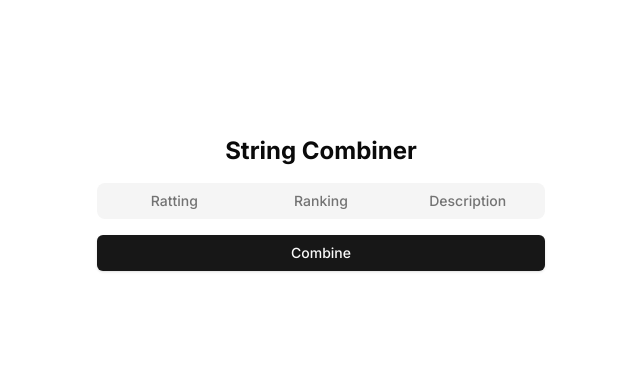
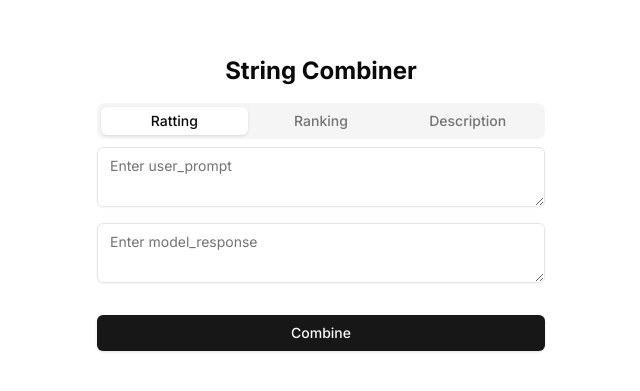
Before and after one commit to namf2001/prompt, a Next.js app: page / in a window 1280 px wide. Shown: the part 197-588 px from the top of the page, without its empty margins (319-959 px from the left). Built offline with nearby package versions, Linux system fonts and the light colour scheme.

Commit message:
Update default active tab from 'Weather' to 'Ratting' and log active tab state

```diff
--- a/app/page.tsx
+++ b/app/page.tsx
@@ -17,8 +17,7 @@ export default function Home() {
   const [isModalOpen, setIsModalOpen] = useState(false)
   const [editableResult, setEditableResult] = useState('')
 
-  console.log(result)
-
+  console.log(result, activeTab)
   const combineStrings = () => {
     const topic = topics.find(t => t.name === activeTab)
     if (!topic) return
@@ -59,7 +58,7 @@ export default function Home() {
     <main className="flex min-h-screen flex-col items-center justify-center p-24">
       <div className="w-full max-w-md space-y-4">
         <h1 className="text-2xl font-bold text-center">String Combiner</h1>
-        <Tabs defaultValue="Weather" onValueChange={(value) => {
+        <Tabs defaultValue="Ratting" onValueChange={(value) => {
           setActiveTab(value)
           setInputs(['', ''])
           setResult('')
```
